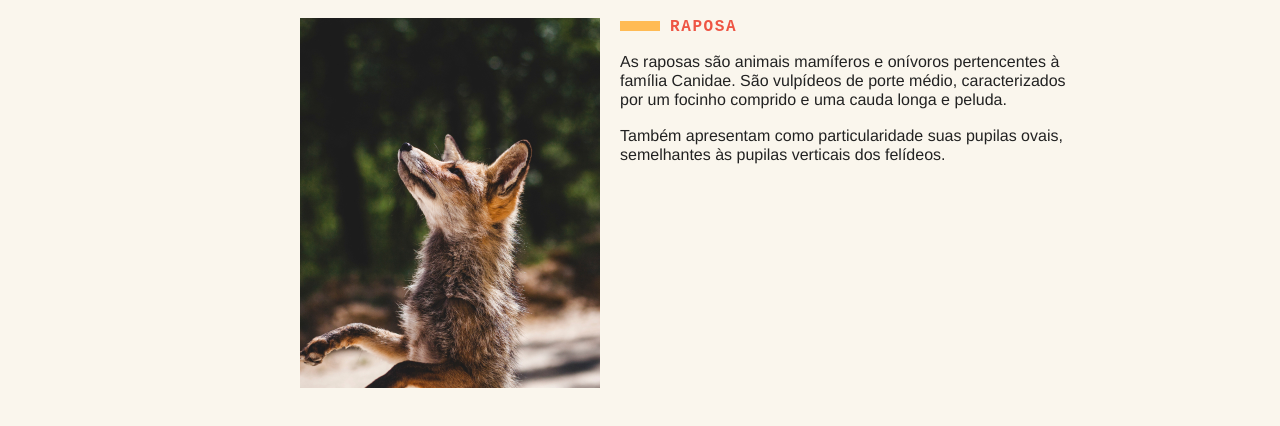
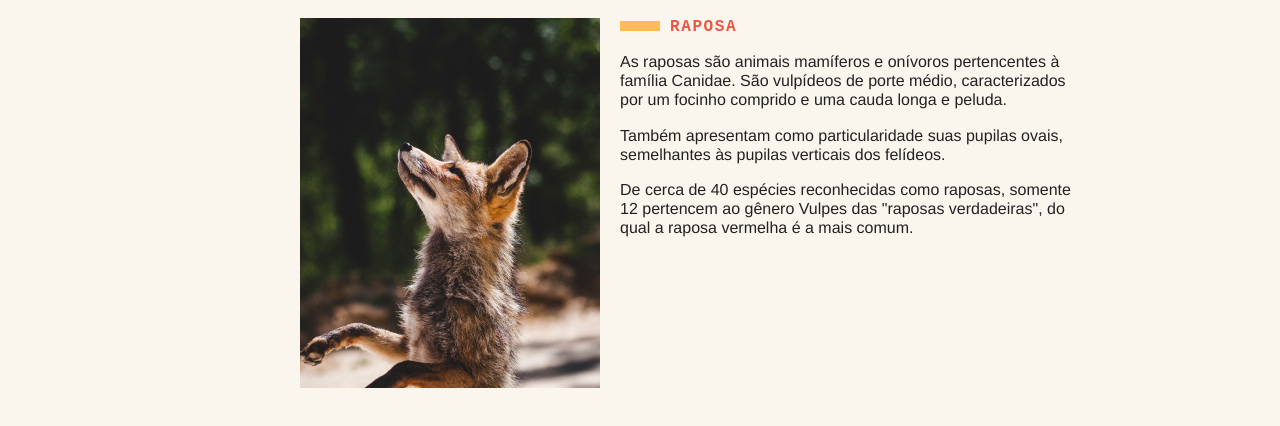
Before and after one commit to yu-araujos/animais-fantasticos, a website built with webpack: page index.html in a window 1280 px wide. Shown: the part 340-766 px from the top of the page. Built offline with nearby package versions, Linux system fonts and the light colour scheme; no server answers.

Commit message:
Tabnav transformado em class

```diff
--- a/index.html
+++ b/index.html
@@ -69,6 +69,11 @@
             <p>
               Também apresentam como particularidade suas pupilas ovais,
               semelhantes às pupilas verticais dos felídeos.
+            </p>
+            <p>
+              De cerca de 40 espécies reconhecidas como raposas, somente 12
+              pertencem ao gênero Vulpes das "raposas verdadeiras", do qual a
+              raposa vermelha é a mais comum.
             </p>
           </section>
 
--- a/js/modules/tabnav.js
+++ b/js/modules/tabnav.js
@@ -1,22 +1,31 @@
-export default function initTabNav() {
-  const tabMenu = document.querySelectorAll('[data-tab="menu"] li');
-  const tabContent = document.querySelectorAll('[data-tab="content"] section');
+export default class TabNav {
+  constructor(menu, content) {
+    this.tabMenu = document.querySelectorAll(menu);
+    this.tabContent = document.querySelectorAll(content);
+    this.activeClass = 'ativo';
+  }
 
-  function activeTab(index) {
-    tabContent.forEach((section) => {
+  // Ativa a tab de acordo com o index da mesma
+  activeTab(index) {
+    this.tabContent.forEach((section) => {
       section.classList.remove('ativo');
     });
-    const direcao = tabContent[index].dataset.anime;
-    tabContent[index].classList.add('ativo', direcao);
+    const direcao = this.tabContent[index].dataset.anime;
+    this.tabContent[index].classList.add('ativo', direcao);
   }
 
-  if (tabMenu.length && tabContent.length) {
-    tabContent[0].classList.add('ativo');
-
-    tabMenu.forEach((itemMenu, index) => {
-      itemMenu.addEventListener('click', () => {
-        activeTab(index);
-      });
+  // Adiciona os eventos nas tabs
+  addTabNavEvent() {
+    this.tabMenu.forEach((itemMenu, index) => {
+      itemMenu.addEventListener('click', () => this.activeTab(index));
     });
   }
+
+  init() {
+    if (this.tabMenu.length && this.tabContent.length) {
+      // Ativar primeiro item
+      this.activeTab(0);
+      this.addTabNavEvent();
+    }
+  }
 }
--- a/js/script.js
+++ b/js/script.js
@@ -1,6 +1,6 @@
 import ScrollSuave from './modules/scroll-suave.js';
 import Accordion from './modules/accordion.js';
-import initTabNav from './modules/tabnav.js';
+import TabNav from './modules/tabnav.js';
 import initModal from './modules/modal.js';
 import initTooltip from './modules/tooltip.js';
 import initDropdownMenu from './modules/dropdown-menu.js';
@@ -10,13 +10,15 @@ import initFetchAnimais from './modules/fetch-animais.js';
 import initFetchBitcoin from './modules/fetch-bitcoin.js';
 import initAnimacaoScroll from './modules/scroll-animacao.js';
 
-const scrollSuave = new ScrollSuave('[data-menu="suave"] a[href^="#]');
+const scrollSuave = new ScrollSuave('[data-menu="suave"] a[href^="#"]');
 scrollSuave.init();
 
 const accordion = new Accordion('[data-anime="accordion"] dt');
 accordion.init();
 
-initTabNav();
+const tabNav = new TabNav('[data-tab="menu"] li', '[data-tab="content"] section');
+tabNav.init();
+
 initModal();
 initTooltip();
 initDropdownMenu();
```
Also changed, not shown: main.js (+2 -2 lines).
